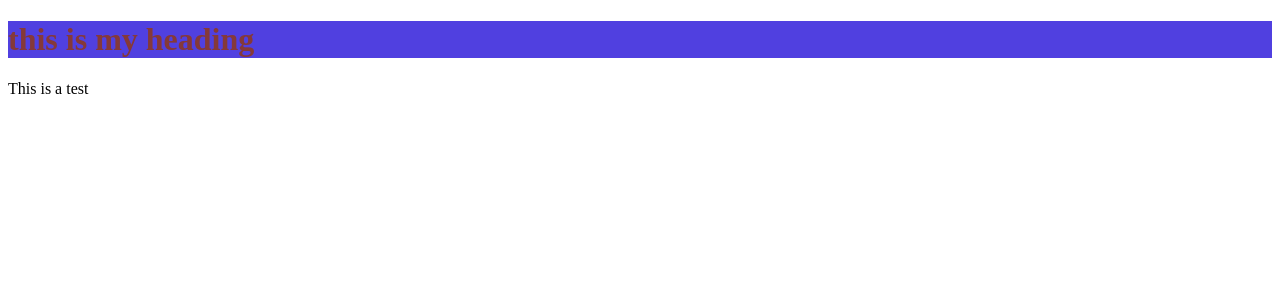
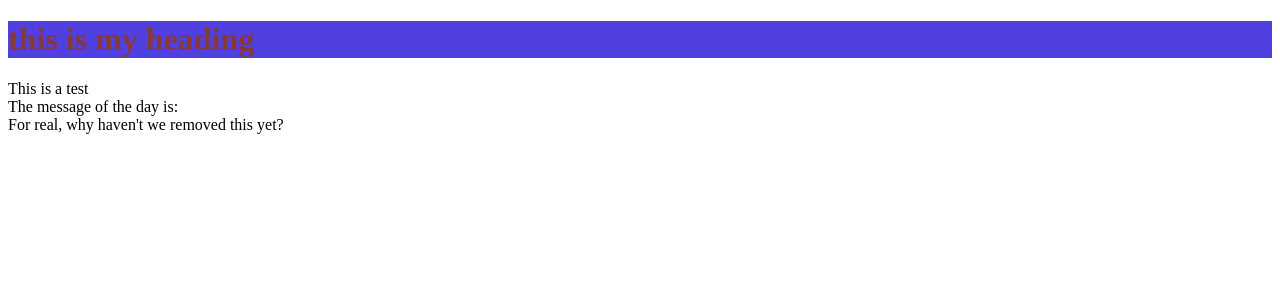
Before and after one commit to BrianJ-27/Cart-Ministry-Scheduler-v2, a React app: page / in a window 1280 px wide. Shown: the top 300 px of the page. Built offline with nearby package versions, Linux system fonts and the light colour scheme; data requests are answered from the project's data file.

Commit message:
added npm run all and a temporary call to the mock api server for testing that it all works

```diff
--- /dev/null
+++ b/src/components/MessageOfTheDay.js
@@ -0,0 +1,26 @@
+import React, { useEffect, useState } from 'react';
+
+const MessageOfTheDay = () => {
+  const baseUrl = process.env.API_URL + '/messages';
+  const [message, setMessage] = useState('');
+
+  useEffect(() => {
+    fetch(baseUrl)
+      .then(res => res.json())
+      .then(messages => {
+        //random number betwen 1 and 3 inclusive
+        const randomNumber = Math.floor(Math.random() * 3);
+        const _message = messages[randomNumber].message;
+        setMessage(_message);
+      });
+  }, [setMessage]);
+
+  return (
+    <>
+      <div>The message of the day is:</div>
+      <div>{message}</div>
+    </>
+  );
+};
+
+export default MessageOfTheDay;
--- a/src/components/Test.js
+++ b/src/components/Test.js
@@ -1,13 +1,14 @@
 import React from 'react';
-
+import MessageOfTheDay from './MessageOfTheDay';
 
 const TestStuff = () => {
-    return (
-		<>
-		<h1 className="app">this is my heading</h1>
-        <div>This is a test</div>
-		</>
-    )
-}
+  return (
+    <>
+      <h1 className="app">this is my heading</h1>
+      <div>This is a test</div>
+      <MessageOfTheDay />
+    </>
+  );
+};
 
 export default TestStuff;
--- /dev/null
+++ b/webpack.config.dev.js
@@ -0,0 +1,63 @@
+const path = require('path');
+const HtmlWebpackPlugin = require('html-webpack-plugin');
+const webpack = require('webpack');
+
+const host = process.env.HOST || 'localhost';
+// Required for babel-preset-react-app
+module.exports = {
+  mode: 'development',
+  target: 'web',
+  //todo what is the right devtool to use? inline-source-map, source-map, eval or cheap-module-source-map?
+  devtool: 'cheap-module-source-map',
+  entry: './src/index',
+  output: {
+    path: path.resolve(__dirname, 'build'),
+    filename: 'bundle.js',
+    publicPath: '/'
+  },
+  devServer: {
+    compress: true,
+    hot: true,
+    host,
+    port: 3000
+  },
+  module: {
+    rules: [
+      {
+        test: /\.(js|jsx)$/,
+        exclude: /node_modules/,
+        use: ['babel-loader']
+      },
+      {
+        test: /\.css$/i,
+        use: [
+          {
+            loader: 'style-loader'
+          },
+          {
+            loader: 'css-loader',
+            options: {
+              sourceMap: true
+            }
+          },
+          {
+            loader: 'sass-loader',
+            options: {
+              sourceMap: true
+            }
+          }
+        ]
+      }
+    ]
+  },
+  plugins: [
+    new webpack.DefinePlugin({
+      'process.env.API_URL': JSON.stringify('http://localhost:3001')
+    }),
+    new HtmlWebpackPlugin({
+      inject: false,
+      template: path.resolve(__dirname, 'src', 'index.html'),
+      minify: true
+    })
+  ]
+};
--- a/webpack.dev.js
+++ /dev/null
@@ -1,61 +0,0 @@
-const path = require('path');
-const fs = require('fs');
-const HtmlWebpackPlugin = require('html-webpack-plugin');
-// App directory
-const appDirectory = fs.realpathSync(process.cwd());
-// Gets absolute path of file within app directory
-const resolveAppPath = relativePath => path.resolve(appDirectory, relativePath);
-// Host
-const host = process.env.HOST || 'localhost';
-// Required for babel-preset-react-app
-module.exports = {
-  mode: 'development',
-  entry: resolveAppPath('src'),
-  output: {
-    path: path.resolve(__dirname, "build"),
-    filename: "bundle.js",
-    publicPath: "/",
-  },
-  devServer: {
-    compress: true,
-    hot: true,
-    host,
-    port: 3000,
-  },
-  devtool: "inline-source-map",
-  module: {
-    rules: [
-      {
-        test: /\.(js)$/,
-        use: "babel-loader",
-      },
-      {
-        test: /\.css$/i,
-        use: [
-			{
-				loader: "style-loader",
-			},
-			{
-				loader: "css-loader",
-				options: {
-					sourceMap: true,
-			  }
-			},
-			{
-				loader: "sass-loader",
-				options: {
-					sourceMap: true,
-			  }
-			},
-		],
-      },
-    ],
-  },
-  plugins: [
-    new HtmlWebpackPlugin({
-      inject: false,
-      template: path.resolve(__dirname, "src", "index.html"),
-      minify: true,
-    }),
-  ],
-};
```
Also changed, not shown: package.json (+6 -3 lines), .babelrc, webpack.config.prod.js (renamed from webpack.prod.js), 1 other file (tests, documents, lock files or other folders).
